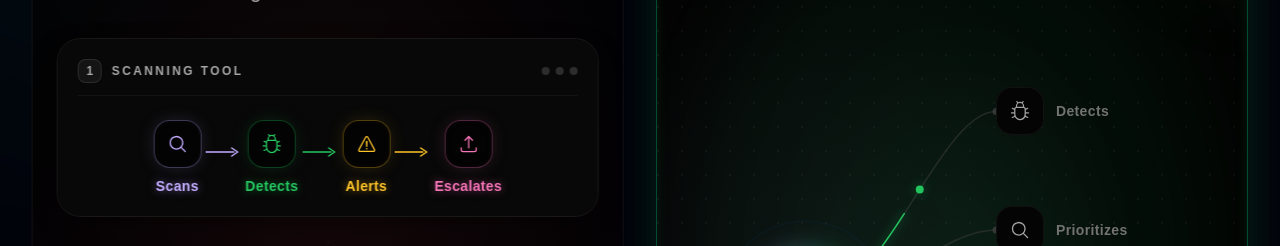
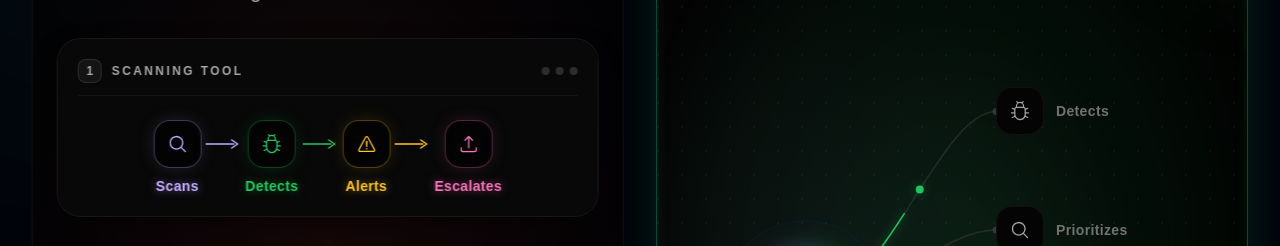
Before and after one commit to dev-mdshahid/axiler, a Next.js app: page / in a window 1280 px wide. Shown: the part 1340-1586 px from the top of the page. Built offline with nearby package versions, Linux system fonts and the light colour scheme; a web font is replaced by a local one.

Commit message:
feat: center the arrows

```diff
--- a/components/sections/home/FragmentedToolCard.tsx
+++ b/components/sections/home/FragmentedToolCard.tsx
@@ -155,7 +155,7 @@ function FlowConnector({
   const lineReveal = revealProgress;
 
   return (
-    <div className="flex items-center px-0.5 pb-2 sm:pb-3 sm:px-1">
+    <div className="flex h-11 items-center px-0.5 sm:h-12 sm:px-1">
       <svg
         width="36"
         height="12"
@@ -528,9 +528,9 @@ export function FragmentedToolCard({
           animate={show}
           delay={250}
         >
-          <div className="flex items-center justify-center gap-0">
+          <div className="flex justify-center gap-0 items-start">
             {TOOL_A_STEPS.map((step, i) => (
-              <div key={step.label} className="flex items-center">
+              <div key={step.label} className="flex items-start">
                 <FlowNode
                   step={step}
                   index={i}
```
